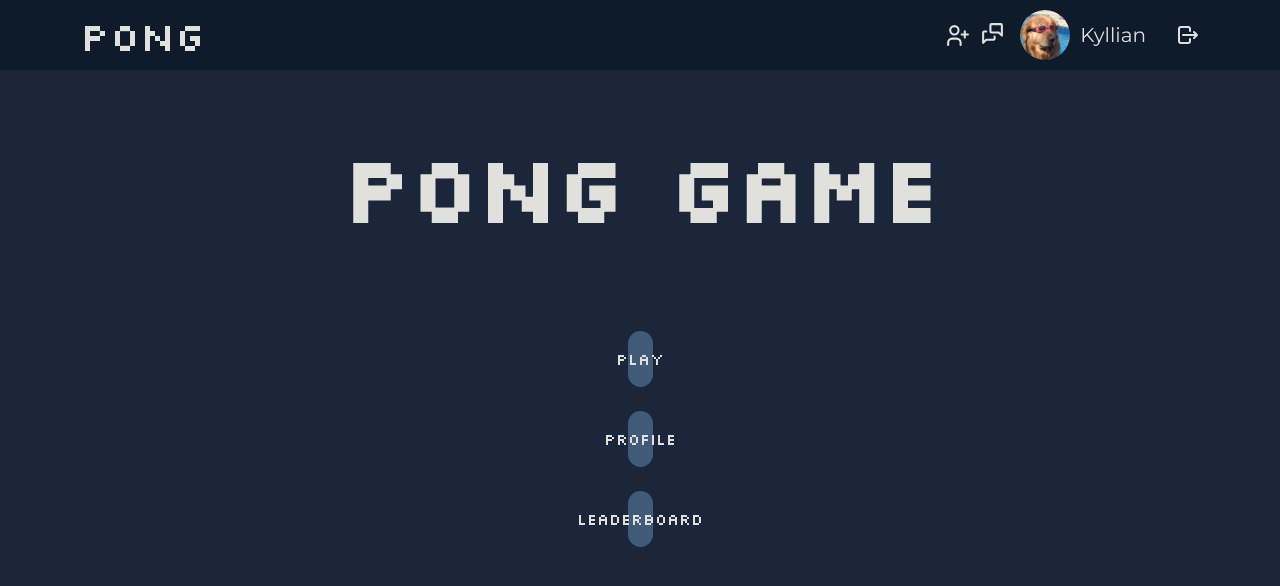
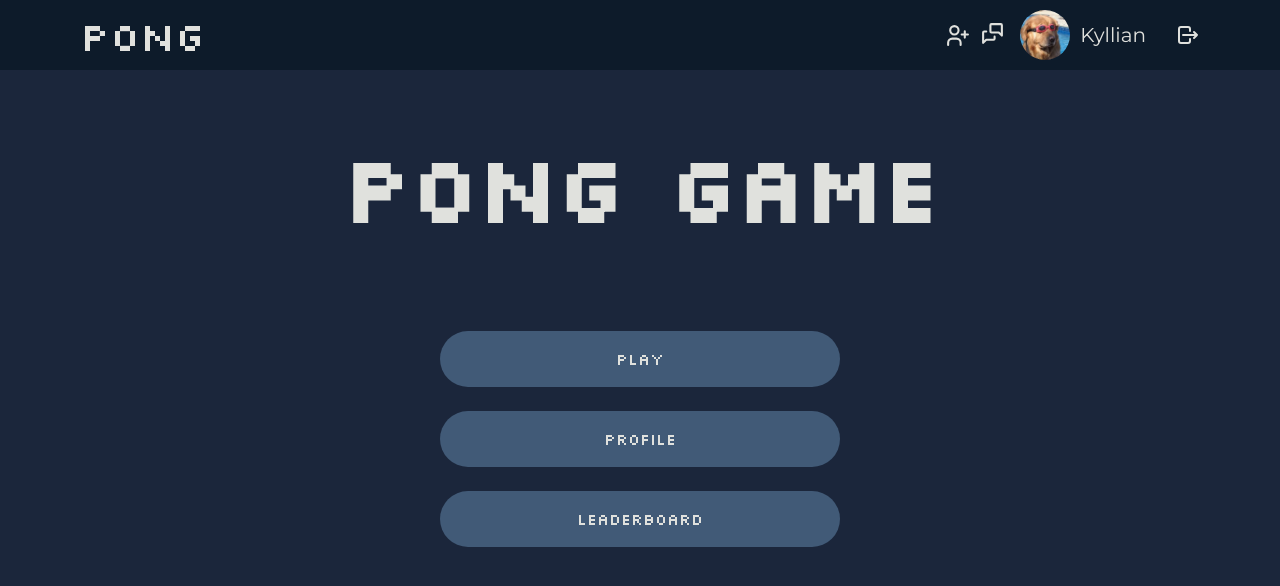
Before and after one commit to IKyllian/ft_transcendence, a React (Create React App) app in the folder front/: page /home in a window 1280 px wide. Shown: the top 586 px of the page. Built offline with nearby package versions, Linux system fonts and the light colour scheme; no server answers.

Commit message:
last fix

```diff
--- a/front/src/Components/Chat/Sidebar/Sidebar.tsx
+++ b/front/src/Components/Chat/Sidebar/Sidebar.tsx
@@ -25,7 +25,7 @@ function Sidebar(props: {showModal: number, setShowModal: Function}) {
         return () => {
             document.removeEventListener('click', handleClickOutside, true);
         };
-    }, [sidebarStatus, sidebarStatus.setSidebarStatus]);
+    }, [sidebarStatus, sidebarStatus.setSidebarStatus, params.chatId]);
 
     useEffect(() => {
         if (ChannelsDatas.length > 0) {
--- a/front/src/Components/Sign/Sign.tsx
+++ b/front/src/Components/Sign/Sign.tsx
@@ -1,7 +1,7 @@
-import { Link, useNavigate } from 'react-router-dom'
+import { useNavigate } from 'react-router-dom'
 import { useForm } from "react-hook-form";
 
-import {uid, secret_42} from "../../env";
+import { uid } from "../../env";
 
 type FormValues = {
     username: string,
--- a/front/src/Styles/Home.scss
+++ b/front/src/Styles/Home.scss
@@ -20,7 +20,7 @@
         .home-button {
             all: unset;
             cursor: pointer;
-            @include width-height(25px, 3.5em);
+            @include width-height(25em, 3.5em);
             background-color: $BlueDarkPalette;
             border-radius: 30px;
             display: flex;
```
